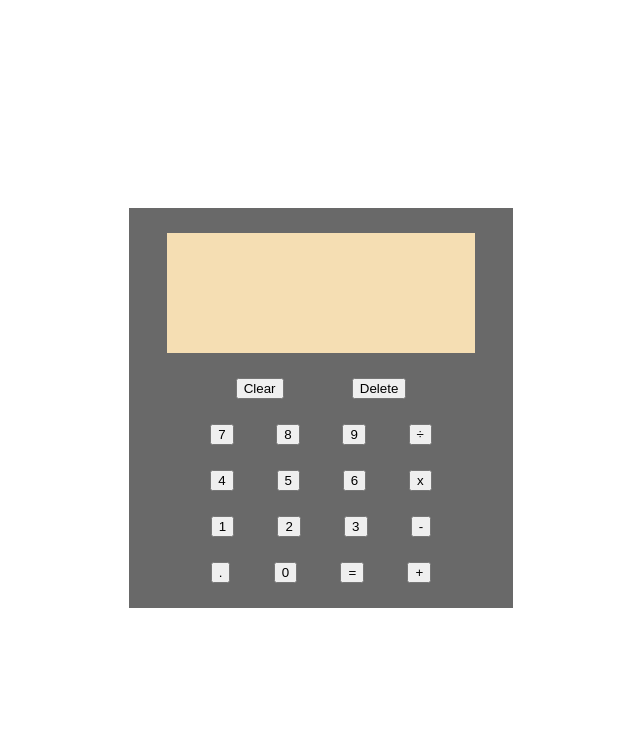
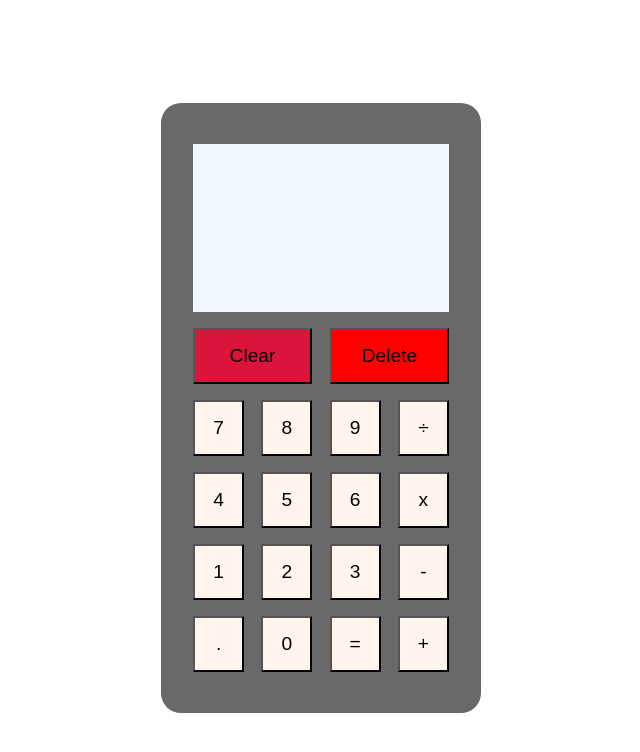
Before and after one commit to thomasGR9/Odin_Project_Foundations-calculator, a plain HTML site: page index.html in a window 1280 px wide. Shown: the whole page, without its empty margins (327-967 px from the left). Drawn offline with Linux system fonts and the light colour scheme.

Commit message:
make the visuals

```diff
--- a/index.html
+++ b/index.html
@@ -2,7 +2,7 @@
 <html lang="en">
 <head>
     <link rel="stylesheet" href="styles.css">
-    <script src="javascript.js" defer></script>
+    <script src="" defer></script>
     <meta charset="UTF-8">
     <meta http-equiv="X-UA-Compatible" content="IE=edge">
     <meta name="viewport" content="width=device-width, initial-scale=1.0">
@@ -11,34 +11,36 @@
 <body>
     <div class="bigContainer">
         <div class="calcContainer">
-            <div class="displayPlace"></div>
+            <div class="displayPlace">
+
+            </div>
             <div class="clearDeletePlace">
-                <div><button class="calcButton">Clear</button></div>
-                <div><button class="calcButton">Delete</button></div>
+                <div class="cleardivButton "><button class="clearButton">Clear</button></div>
+                <div class="deletedivButton"><button class="deleteButton">Delete</button></div>
             </div>
             <div class="severToDivide">
-                <div><button class="calcButton">7</button></div>
-                <div><button class="calcButton">8</button></div>
-                <div><button class="calcButton">9</button></div>
-                <div><button class="calcButton">÷</button></div>
+                <div class="divButton"><button class="calcButton">7</button></div>
+                <div class="divButton"><button class="calcButton">8</button></div>
+                <div class="divButton"><button class="calcButton">9</button></div>
+                <div class="divButton"><button class="calcButton">÷</button></div>
             </div>
             <div class="fourToMultiply">
-                <div><button class="calcButton">4</button></div>
-                <div><button class="calcButton">5</button></div>
-                <div><button class="calcButton">6</button></div>
-                <div><button class="calcButton">x</button></div>
+                <div class="divButton"><button class="calcButton">4</button></div>
+                <div class="divButton"><button class="calcButton">5</button></div>
+                <div class="divButton"><button class="calcButton">6</button></div>
+                <div class="divButton"><button class="calcButton">x</button></div>
             </div>
             <div class="oneToSub">
-                <div><button class="calcButton">1</button></div>
-                <div><button class="calcButton">2</button></div>
-                <div><button class="calcButton">3</button></div>
-                <div><button class="calcButton">-</button></div>
+                <div class="divButton"><button class="calcButton">1</button></div>
+                <div class="divButton"><button class="calcButton">2</button></div>
+                <div class="divButton"><button class="calcButton">3</button></div>
+                <div class="divButton"><button class="calcButton">-</button></div>
             </div>
             <div class="pointToPlus">
-                <div><button class="calcButton">.</button></div>
-                <div><button class="calcButton">0</button></div>
-                <div><button class="calcButton">=</button></div>
-                <div><button class="calcButton">+</button></div>
+                <div class="divButton"><button class="calcButton">.</button></div>
+                <div class="divButton"><button class="calcButton">0</button></div>
+                <div class="divButton"><button class="calcButton">=</button></div>
+                <div class="divButton"><button class="calcButton">+</button></div>
             </div>
         </div>
     </div>
--- a/styles.css
+++ b/styles.css
@@ -19,25 +19,35 @@ display: flex;
 flex-flow: column nowrap;
 justify-content: space-evenly;
 align-items: center;
-height: 50%;
-width: 30%;
+height: 70%;
+width: 25%;
 background-color: dimgray;
+border-radius: 20px;
+padding-bottom: 25px;
+padding-top: 25px;
 }
 
 
 .displayPlace {
     width: 80%;
     height: 30%;
-    background-color: wheat;
+    background-color: aliceblue;
+    display: flex;
+    flex-flow: row-reverse nowrap;
+    justify-content: flex-start;
+    align-items: flex-end;
+    font-size: 80px;
+
 }
 
 
 .clearDeletePlace {
 display: flex;
 flex-flow: row nowrap;
-justify-content: space-evenly;
+justify-content: space-between;
 align-items: center;
 width: 80%;
+height: 10%;
 }
 
 
@@ -53,36 +63,96 @@ width: 80%;
 .severToDivide {
     display: flex;
     flex-flow: row nowrap;
-    justify-content: space-evenly;
+    justify-content: space-between;
     align-items: center;
     width: 80%;
+    height: 10%;
 }
 
 .fourToMultiply {
     display: flex;
     flex-flow: row nowrap;
-    justify-content: space-evenly;
+    justify-content: space-between;
     align-items: center;
     width: 80%;
+    height: 10%;
+
 }
 
 .oneToSub {
     display: flex;
     flex-flow: row nowrap;
-    justify-content: space-evenly;
+    justify-content: space-between;
     align-items: center;
     width: 80%;
+    height: 10%;
 }
 
 
 .pointToPlus {
     display: flex;
     flex-flow: row nowrap;
-    justify-content: space-evenly;
+    justify-content: space-between;
     align-items: center;
     width: 80%;
+    height: 10%;
 }
 
 .calcButton {
+    width: -webkit-fill-available;
+    height: -webkit-fill-available;
+    font-size: larger;
+    background-color: seashell;
+}
+
+.calcButton:hover {
+    transform: scale(1.1);
+    border-color: cornflowerblue;
+    box-shadow: 0 0 cornflowerblue;
 
 }
+
+
+.divButton {
+    height: -webkit-fill-available;
+    width: 20%;
+}
+
+
+.cleardivButton {
+    height: 100%;
+    width: 46.5%;
+
+}
+
+
+.deletedivButton {
+    height: 100%;
+    width: 46.5%;
+}
+
+.clearButton {
+    width: -webkit-fill-available;
+    height: -webkit-fill-available;
+    font-size: larger;
+    background-color: crimson;
+}
+
+.clearButton:hover {
+    transform: scale(1.1);
+    border-color: darkgoldenrod;
+    box-shadow: 0 0 darkgoldenrod;
+}
+
+.deleteButton {
+    width: -webkit-fill-available;
+    height: -webkit-fill-available;
+    font-size: larger;
+    background-color: red;
+}
+
+.deleteButton:hover {
+    transform: scale(1.1);
+    border-color: darkgoldenrod;
+    box-shadow: 0 0 darkgoldenrod;
+}
```
